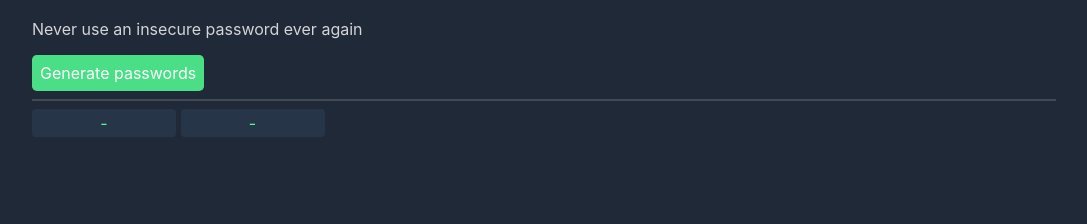
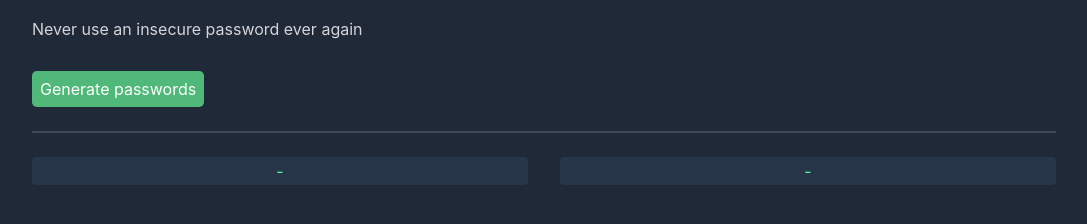
Before and after one commit to zoethesullivan/passwordGenerator, a plain HTML site: page index.html in a window 1280 px wide. Shown: the part 102-326 px from the top of the page, without its empty margins (96-1183 px from the left). Drawn offline with Linux system fonts and the light colour scheme.

Commit message:
correct spacing

```diff
--- a/assets/css/styles.css
+++ b/assets/css/styles.css
@@ -10,19 +10,11 @@ body {
     background-color: #1f2937;
     color: #d5d4d8;
 }
+
 .wrapper {
-    min-width: fit-content;
+    min-width:auto;
     max-width: 80vw;
     margin: auto;
-}
-
-button {
-    background-color: #4ADF86;
-    color: #ffffff;
-    border-radius: .3em;
-    border: none;
-    padding: .5em;
-    font-size: 1rem;
 }
 
 hr {
@@ -30,9 +22,30 @@ hr {
     color:#414954;
     border-style: solid;
     border-width: 1px;
+    margin-top: .5em;
+    margin-bottom: 1.5em;
 }
+
+#generate-passwords {
+    background-color: #50b879;
+    color: #ffffff;
+    border-radius: .3em;
+    border: none;
+    padding: .5em;
+    font-size: 1rem;
+    margin-top: 1em;
+    margin-bottom: 1em;
+}
+
+
 #header-line-two {
     color: #4ADF86;
+}
+
+.flex {
+    display: flex;
+    justify-content: space-between;
+    column-gap: 2em;
 }
 
 .password-field {
@@ -42,8 +55,5 @@ hr {
     border-radius: .25em;
     text-align: center;
     padding: .25em;
-    min-width: 9em;
-    width: fit-content;
-
-
+    flex-grow: 1;
 }
--- a/index.html
+++ b/index.html
@@ -15,8 +15,10 @@
       </header>
       <button id="generate-passwords">Generate passwords</button>
       <hr>
-      <div id="password-one" class="password-field"> - </div>
-      <div id="password-two" class="password-field"> - </div>
+      <div class="flex">
+        <div id="password-one" class="password-field"> - </div>
+        <div id="password-two" class="password-field"> - </div>
+      </div>
     </div>
     <script src="assets/js/scripts.js"></script>
   </body>
```
